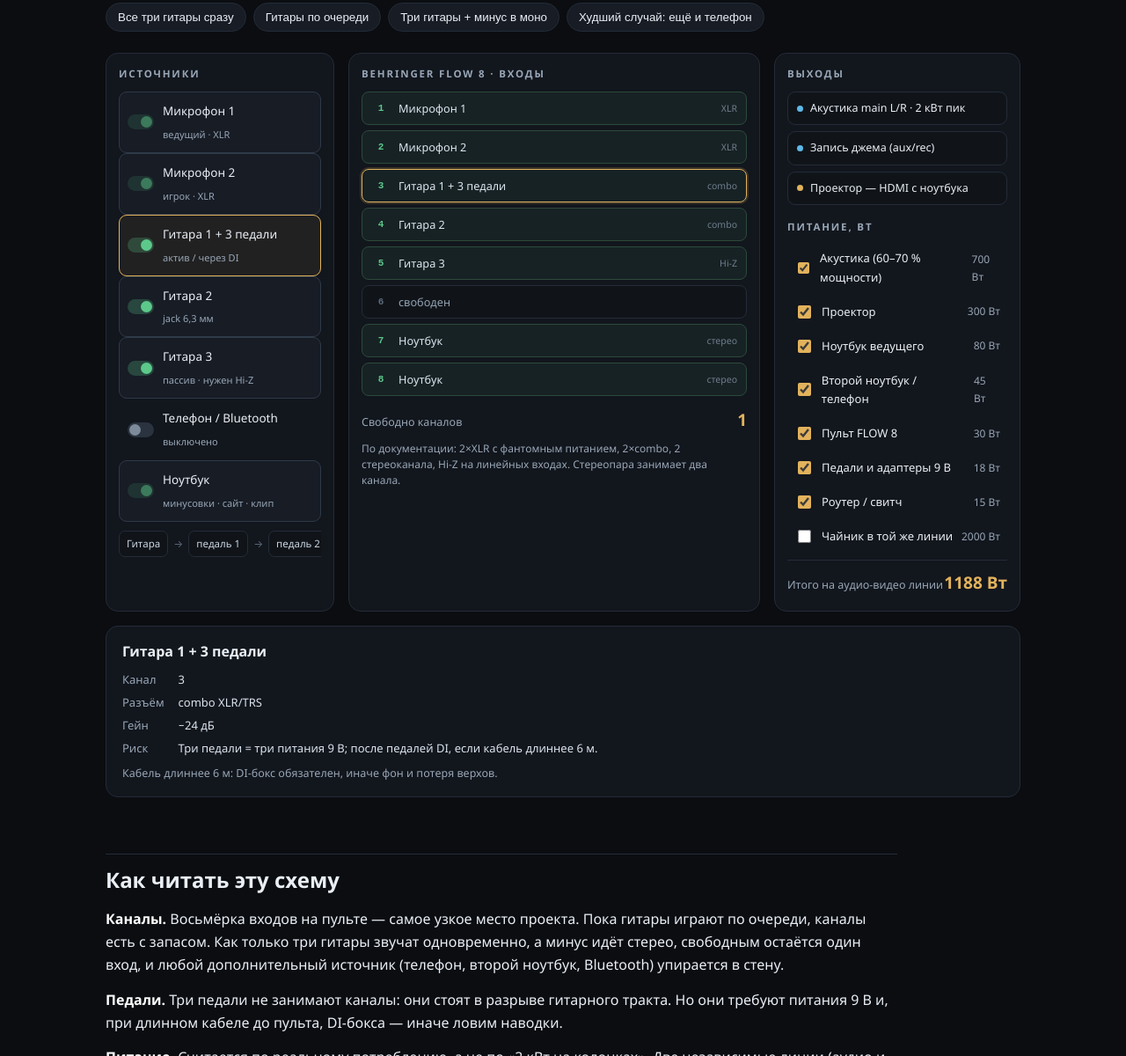
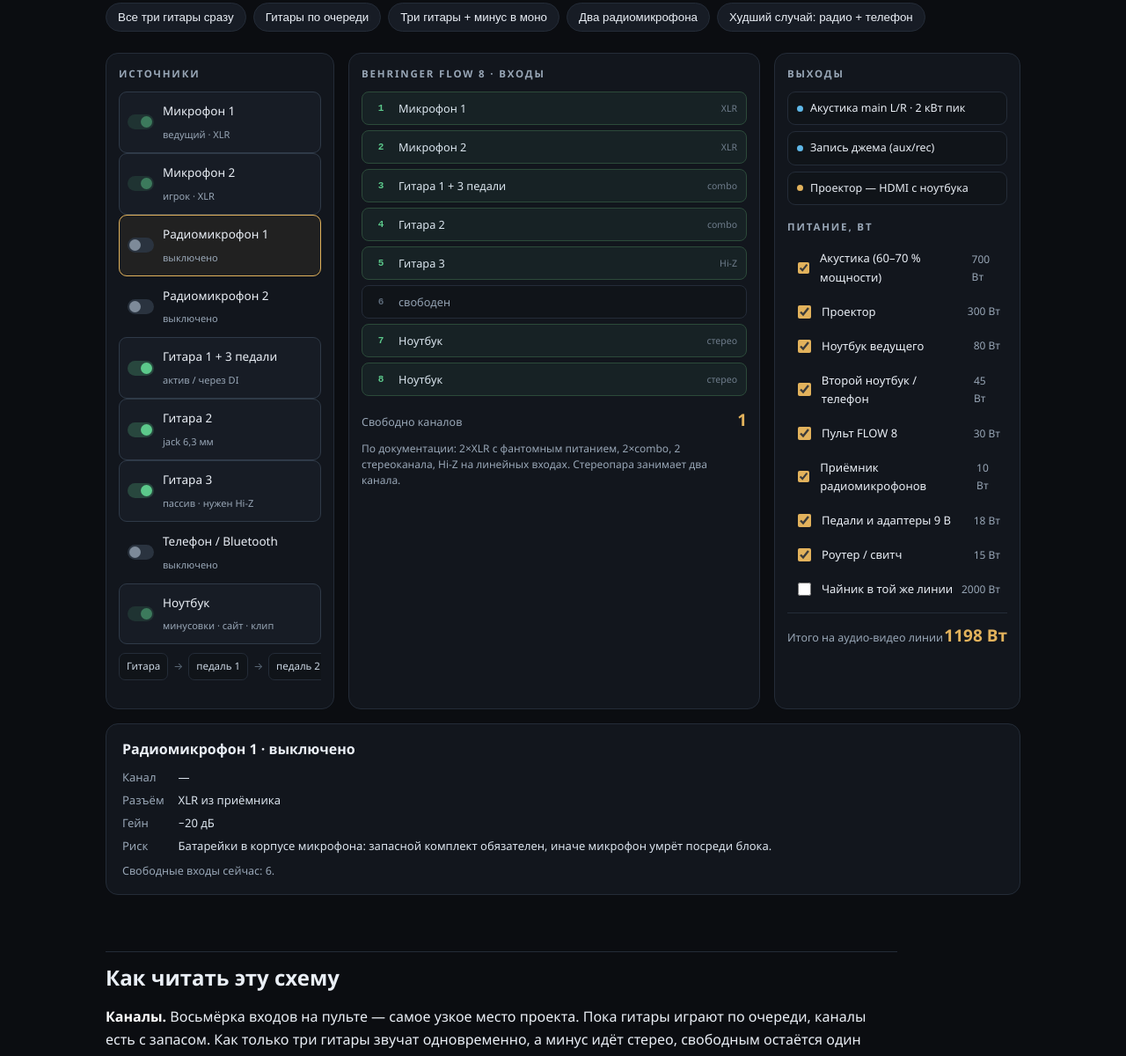
Before and after one commit to papahsa101-cell/opera-tech-27-nov, a plain HTML site: page sxema-interaktiv.html in a window 1280 px wide. Shown: the part 325-1525 px from the top of the page at 88% size. Drawn offline with Linux system fonts and the light colour scheme.

Commit message:
Радиомикрофоны: блок на схеме, расчёт каналов, интерактив

```diff
--- a/sxema-interaktiv.html
+++ b/sxema-interaktiv.html
@@ -100,7 +100,8 @@
     <button data-v="all">Все три гитары сразу</button>
     <button data-v="turn">Гитары по очереди</button>
     <button data-v="mono">Три гитары + минус в моно</button>
-    <button data-v="worst">Худший случай: ещё и телефон</button>
+    <button data-v="radio">Два радиомикрофона</button>
+    <button data-v="worst">Худший случай: радио + телефон</button>
   </div>
 </section>
 
@@ -158,135 +159,156 @@
 
 <script>
 const SOURCES = [
-  {id:"mic1", name:"Микрофон 1", sub:"ведущий · XLR", ch:[1], cap:"XLR, +48 выключен", gain:"−18 дБ, HPF 100 Гц",
+  {id:"mic1",  name:"Микрофон 1", sub:"ведущий · XLR",       pref:[1], fixed:true,
+   cap:"XLR, +48 выключен", gain:"−18 дБ, HPF 100 Гц",
    risk:"Фантом включать только для конденсаторного микрофона."},
-  {id:"mic2", name:"Микрофон 2", sub:"игрок · XLR", ch:[2], cap:"XLR, +48 выключен", gain:"−18 дБ, HPF 100 Гц",
+  {id:"mic2",  name:"Микрофон 2", sub:"игрок · XLR",         pref:[2], fixed:true,
+   cap:"XLR, +48 выключен", gain:"−18 дБ, HPF 100 Гц",
    risk:"Два динамических микрофона рядом ловят друг друга — разводить на полметра."},
-  {id:"g1", name:"Гитара 1 + 3 педали", sub:"актив / через DI", ch:[3], cap:"combo XLR/TRS", gain:"−24 дБ",
+  {id:"radio1", name:"Радиомикрофон 1", sub:"беспроводной · XLR", pref:[6], state:true,
+   cap:"XLR из приёмника", gain:"−20 дБ",
+   risk:"Батарейки в корпусе микрофона: запасной комплект обязателен, иначе микрофон умрёт посреди блока."},
+  {id:"radio2", name:"Радиомикрофон 2", sub:"беспроводной · XLR", pref:[8], state:true,
+   cap:"XLR из приёмника", gain:"−20 дБ",
+   risk:"Второй радиоканал занимает вход, который нужен стерео-минусу. При стерео минимум один канал уходит в моно."},
+  {id:"g1",    name:"Гитара 1 + 3 педали", sub:"актив / через DI", pref:[3], state:true,
+   cap:"combo XLR/TRS", gain:"−24 дБ",
    risk:"Три педали = три питания 9 В; после педалей DI, если кабель длиннее 6 м."},
-  {id:"g2", name:"Гитара 2", sub:"jack 6,3 мм", ch:[4], cap:"combo XLR/TRS", gain:"−24 дБ",
-   risk:"Пассивную гитару в combo без Hi-Z слышно тонко и звонко — не путать с «плохим звуком зала»."},
-  {id:"g3", name:"Гитара 3", sub:"пассив · нужен Hi-Z", ch:[5], cap:"линейный Hi-Z", gain:"−24 дБ",
+  {id:"g2",    name:"Гитара 2", sub:"jack 6,3 мм",           pref:[4], state:true,
+   cap:"combo XLR/TRS", gain:"−24 дБ",
+   risk:"Пассивную гитару в combo без Hi-Z слышно тонко — не путать с «плохим звуком зала»."},
+  {id:"g3",    name:"Гитара 3", sub:"пассив · нужен Hi-Z",   pref:[5], state:true,
+   cap:"линейный Hi-Z", gain:"−24 дБ",
    risk:"Без входа с высоким импедансом теряется низ и тело звука."},
-  {id:"phone", name:"Телефон / Bluetooth", sub:"резерв", ch:[6], cap:"линейный или BT", gain:"−20 дБ",
+  {id:"phone", name:"Телефон / Bluetooth", sub:"резерв",     pref:[6], state:true,
+   cap:"линейный или BT", gain:"−20 дБ",
    risk:"Bluetooth даёт задержку 150–300 мс: для караоке не годится, только для подложки."},
-  {id:"laptop", name:"Ноутбук", sub:"минусовки · сайт · клип", ch:[7,8], cap:"mini-jack → 2×jack или USB", gain:"−6 дБ от голоса",
-   risk:"Аналог и USB одновременно не подключать: получите два пути и фазовую кашу."},
+  {id:"laptop",name:"Ноутбук", sub:"минусовки · сайт · клип", pref:[7,8], fixed:true,
+   cap:"mini-jack → 2×jack или USB", gain:"−6 дБ от голоса",
+   risk:"Аналог и USB одновременно не подключать: два пути дают фазовую кашу."},
 ];
 
 const PRESETS = {
-  all:  {g1:true,  g2:true,  g3:true,  phone:false, stereo:true},
-  turn: {g1:true,  g2:false, g3:false, phone:false, stereo:true},
-  mono: {g1:true,  g2:true,  g3:true,  phone:false, stereo:false},
-  worst:{g1:true,  g2:true,  g3:true,  phone:true,  stereo:true},
+  all:   {g1:true, g2:true, g3:true, radio1:false, radio2:false, phone:false, stereo:true},
+  turn:  {g1:true, g2:false,g3:false,radio1:false, radio2:false, phone:false, stereo:true},
+  mono:  {g1:true, g2:true, g3:true, radio1:false, radio2:false, phone:false, stereo:false},
+  radio: {g1:true, g2:true, g3:true, radio1:true,  radio2:true,  phone:false, stereo:true},
+  worst: {g1:true, g2:true, g3:true, radio1:true,  radio2:true,  phone:true,  stereo:true},
 };
 
 const POWER = [
-  {id:"pa",    name:"Акустика (60–70 % мощности)", w:700, line:"A"},
-  {id:"proj",  name:"Проектор", w:300, line:"B"},
-  {id:"laptop",name:"Ноутбук ведущего", w:80, line:"A"},
-  {id:"laptop2",name:"Второй ноутбук / телефон", w:45, line:"A"},
-  {id:"mix",   name:"Пульт FLOW 8", w:30, line:"A"},
-  {id:"pedals",name:"Педали и адаптеры 9 В", w:18, line:"A"},
-  {id:"router",name:"Роутер / свитч", w:15, line:"A"},
-  {id:"kettle",name:"Чайник в той же линии", w:2000, line:"B", bad:true},
+  {id:"pa",     name:"Акустика (60–70 % мощности)", w:700},
+  {id:"proj",   name:"Проектор",                    w:300},
+  {id:"laptop", name:"Ноутбук ведущего",            w:80},
+  {id:"laptop2",name:"Второй ноутбук / телефон",    w:45},
+  {id:"mix",    name:"Пульт FLOW 8",                w:30},
+  {id:"radio",  name:"Приёмник радиомикрофонов",    w:10},
+  {id:"pedals", name:"Педали и адаптеры 9 В",       w:18},
+  {id:"router", name:"Роутер / свитч",              w:15},
+  {id:"kettle", name:"Чайник в той же линии",       w:2000},
 ];
 
 let state = {...PRESETS.all};
-let diLong = true;          // кабель до пульта длиннее 6 м
-let selected = "g1";
-const powerOn = {pa:true, proj:true, laptop:true, laptop2:true, mix:true, pedals:true, router:true, kettle:false};
+let diLong = true;
+let selected = "radio1";
+const powerOn = {pa:true, proj:true, laptop:true, laptop2:true, mix:true, radio:true, pedals:true, router:true, kettle:false};
 
 function sourceOn(id){
-  if(id==="mic1"||id==="mic2") return true;
-  if(id==="laptop") return true;
+  if(id==="mic1"||id==="mic2"||id==="laptop") return true;
+  if(id==="phone") return !!state.phone;
   return !!state[id];
 }
 
 function channels(){
-  const map = {}; // номер канала -> источник
-  for(const s of SOURCES){
-    if(!sourceOn(s.id)) continue;
-    const list = (s.id==="laptop" && !state.stereo) ? [7] : s.ch;
-    for(const c of list) map[c] = s.id;
+  const map = {}, overflow = [], free = new Set([1,2,3,4,5,6,7,8]);
+  const order = ["mic1","mic2","laptop","radio1","radio2","g1","g2","g3","phone"];
+  for(const id of order){
+    if(!sourceOn(id)) continue;
+    const s = SOURCES.find(x=>x.id===id);
+    const prefs = (id==="laptop" && !state.stereo) ? [7] : s.pref;
+    const ch = prefs.find(c=>free.has(c));
+    if(ch === undefined){ overflow.push(id); continue; }
+    map[ch] = id; free.delete(ch);
+    if(id==="laptop" && state.stereo && prefs.length === 2 && free.has(prefs[1])){
+      map[prefs[1]] = id; free.delete(prefs[1]);
+    }
   }
-  return map;
+  return {map, overflow, free:[...free].sort((a,b)=>a-b)};
 }
 
 function renderSources(){
   const box = document.getElementById("srcs");
   box.innerHTML = SOURCES.map(s=>{
     const on = sourceOn(s.id);
-    const locked = (s.id==="mic1"||s.id==="mic2"||s.id==="laptop");
     return `<div class="src ${on?"on":""} ${selected===s.id?"sel":""}" data-id="${s.id}">
-      <span class="sw" style="${locked?"opacity:.55":""}"></span>
+      <span class="sw" style="${s.fixed?"opacity:.55":""}"></span>
       <span><span class="nm">${s.name}</span><br><span class="sub">${on? s.sub : "выключено"}</span></span>
     </div>`;
   }).join("");
   box.querySelectorAll(".src").forEach(el=>{
-    el.addEventListener("click", ev=>{
+    el.addEventListener("click", ()=>{
       const id = el.dataset.id;
       selected = id;
-      const locked = (id==="mic1"||id==="mic2"||id==="laptop");
-      if(!locked && ev.target.classList.contains("sw")){
-        if(id==="laptop") state.stereo = !state.stereo;
-        else state[id] = !state[id];
-      }
+      if(id === "laptop") state.stereo = !state.stereo;
+      else if(id !== "mic1" && id !== "mic2") state[id] = !state[id];
       renderAll();
     });
   });
 
   const c = document.getElementById("chain");
-  c.innerHTML = ["Гитара","педаль 1","педаль 2","педаль 3", diLong?"DI-бокс":"кабель",
-                 "пульт ch 3"].map((x,i)=>`<span class="b">${x}</span>${i<5?'<span class="a">→</span>':''}`).join("");
+  c.innerHTML = ["Гитара","педаль 1","педаль 2","педаль 3", diLong?"DI-бокс":"кабель","пульт ch 3"]
+    .map((x,i)=>`<span class="b">${x}</span>${i<5?'<span class="a">→</span>':''}`).join("");
 }
 
 function renderRack(){
-  const map = channels();
+  const {map, overflow} = channels();
   const rack = document.getElementById("rack");
-  const over = Object.keys(map).length > 8;
   rack.innerHTML = Array.from({length:8},(_,i)=>{
-    const n = i+1, src = map[n];
-    const s = SOURCES.find(x=>x.id===src);
-    return `<div class="ch ${src?"busy":""} ${src===selected?"flash":""} ${over?"":""}" data-ch="${n}">
+    const n = i+1, src = map[n], s = SOURCES.find(x=>x.id===src);
+    return `<div class="ch ${s?"busy":""} ${src===selected?"flash":""}" data-ch="${n}">
       <span class="num">${n}</span>
       <span class="fill">${s ? s.name : "свободен"}</span>
-      <span class="tag">${s ? (n===7||n===8 ? "стерео" : (n<=2?"XLR":(n<=4?"combo":"Hi-Z"))) : ""}</span>
+      <span class="tag">${s ? (n>=7 ? "стерео" : (n<=2 ? "XLR" : (n<=4 ? "combo" : (n===5 ? "Hi-Z" : "line")))) : ""}</span>
     </div>`;
+  }).join("") + overflow.map(id=>{
+    const s = SOURCES.find(x=>x.id===id);
+    return `<div class="ch over"><span class="num">!</span><span class="fill">${s.name} — нет входа</span>
+      <span class="tag">перегруз</span></div>`;
   }).join("");
 
-  const used = new Set(Object.keys(map)).size;
-  const free = 8 - used;
+  const used = Object.keys(map).length;
+  const freeCount = 8 - used;
   const fEl = document.getElementById("free");
-  fEl.textContent = free < 0 ? "перегруз" : free;
-  fEl.className = free <= 0 ? "bad" : "";
+  fEl.textContent = overflow.length ? "−" + overflow.length : freeCount;
+  fEl.className = (freeCount <= 0 || overflow.length) ? "bad" : "";
 
   const al = document.getElementById("alert");
-  if(free < 0){
+  if(overflow.length){
     al.className = "alert on";
-    al.innerHTML = "Источников больше, чем входов. Нужен сабмикшер (Xenyx 802/1002) на гитары или отказ от одного источника.";
-  } else if(free === 0){
+    al.innerHTML = `Источников больше, чем входов на ${overflow.length}. Варианты: минус в моно (−1 вход), ` +
+      `сабмикшер Xenyx 802 на гитары (−2 входа) или один радиомикрофон вместо двух.`;
+  } else if(freeCount === 0){
     al.className = "alert on";
-    al.innerHTML = "Запаса нет: любой дополнительный микрофон, телефон или второй ноутбук потребует менять схему. Держите один вход свободным до вечера.";
+    al.innerHTML = "Запаса нет: любой дополнительный микрофон, телефон или второй ноутбук потребует менять схему.";
   } else {
-    al.className = "alert";
-    al.innerHTML = "";
+    al.className = "alert"; al.innerHTML = "";
   }
 }
 
 function renderDetail(){
   const s = SOURCES.find(x=>x.id===selected);
+  const {map, free} = channels();
+  const own = Object.keys(map).filter(k=>map[k]===s.id).map(Number);
   const on = sourceOn(s.id);
-  const chs = on ? (s.id==="laptop" && !state.stereo ? "7" : s.ch.join(" / ")) : "—";
   document.getElementById("detail").innerHTML = `
     <h3>${s.name}${on?"":" · выключено"}</h3>
     <dl>
-      <dt>Канал</dt><dd>${chs}</dd>
+      <dt>Канал</dt><dd>${on ? (own.length ? own.join(" и ") : "нет свободного входа") : "—"}</dd>
       <dt>Разъём</dt><dd>${s.cap}</dd>
       <dt>Гейн</dt><dd>${s.gain}</dd>
       <dt>Риск</dt><dd>${s.risk}</dd>
     </dl>
-    <p class="hint">${s.id==="g1" ? (diLong ? "Кабель длиннее 6 м: DI-бокс обязателен, иначе фон и потеря верхов." : "Кабель короче 6 м: можно без DI-бокса, но проверьте фон на месте.") : "Клик по источнику показывает его настройки; переключатель слева включает и выключает его."}</p>`;
+    <p class="hint">Свободные входы сейчас: ${free.length ? free.join(", ") : "нет"}.</p>`;
 }
 
 function renderPower(){
@@ -300,27 +322,17 @@ function renderPower(){
   const tEl = document.getElementById("watts");
   tEl.textContent = total + " Вт";
   tEl.className = total > 2200 ? "bad" : "";
-
   const al = document.getElementById("pwrAlert");
-  const kettle = powerOn.kettle;
-  if(total > 3500){
-    al.className="alert on"; al.innerHTML="Это больше 16 А: такую нагрузку одна линия не держит. Разносить по линиям.";
-  } else if(kettle){
-    al.className="alert on"; al.innerHTML="Чайник в нашей линии — 2 кВт импульсом. Он даст щелчок в звук и просадку в момент включения.";
-  } else if(total > 2200){
-    al.className="alert on"; al.innerHTML="Близко к пределу автомата 10 А (2,2 кВт). Проектор стоит перевести на вторую линию.";
-  } else {
-    al.className="alert"; al.innerHTML="";
-  }
+  if(total > 3500){ al.className="alert on"; al.innerHTML="Больше 16 А: одна линия не держит, разносить по линиям."; }
+  else if(powerOn.kettle){ al.className="alert on"; al.innerHTML="Чайник в нашей линии — 2 кВт импульсом: щелчок в звук и просадка при включении."; }
+  else if(total > 2200){ al.className="alert on"; al.innerHTML="Близко к пределу автомата 10 А (2,2 кВт). Проектор — на вторую линию."; }
+  else { al.className="alert"; al.innerHTML=""; }
 }
 
 function renderAll(){ renderSources(); renderRack(); renderDetail(); }
 
 document.querySelectorAll(".vp button").forEach(b=>{
-  b.addEventListener("click",()=>{
-    state = {...PRESETS[b.dataset.v]};
-    renderAll();
-  });
+  b.addEventListener("click",()=>{ state = {...PRESETS[b.dataset.v]}; renderAll(); });
 });
 
 renderAll();
```
Also changed, not shown: sxema.html (+14 -4 lines), tekhproekt.html (+47 -7 lines).
